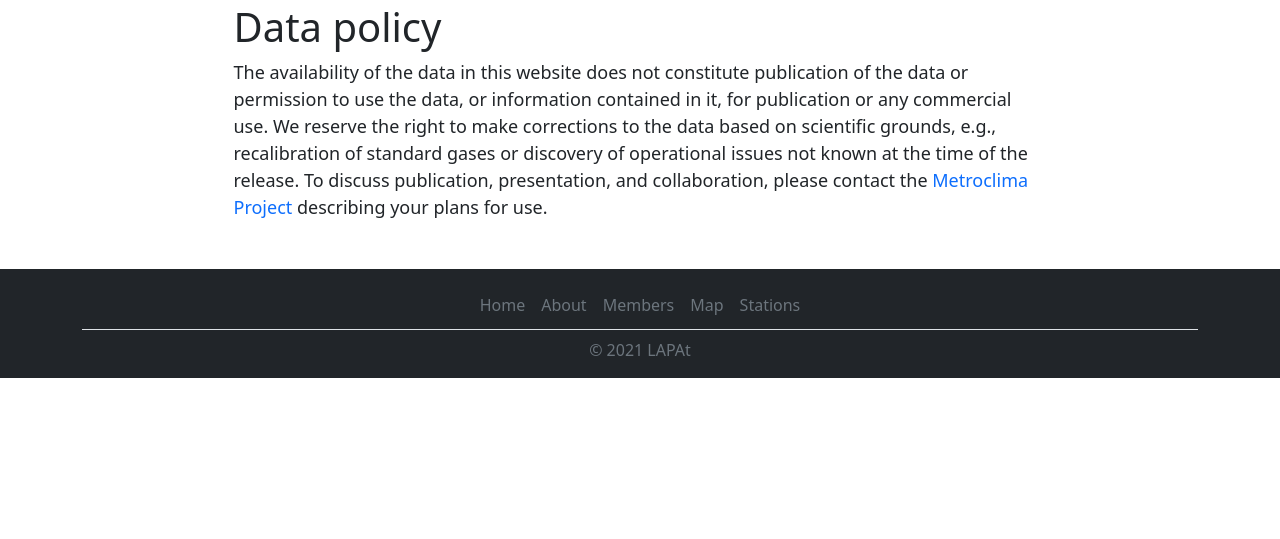
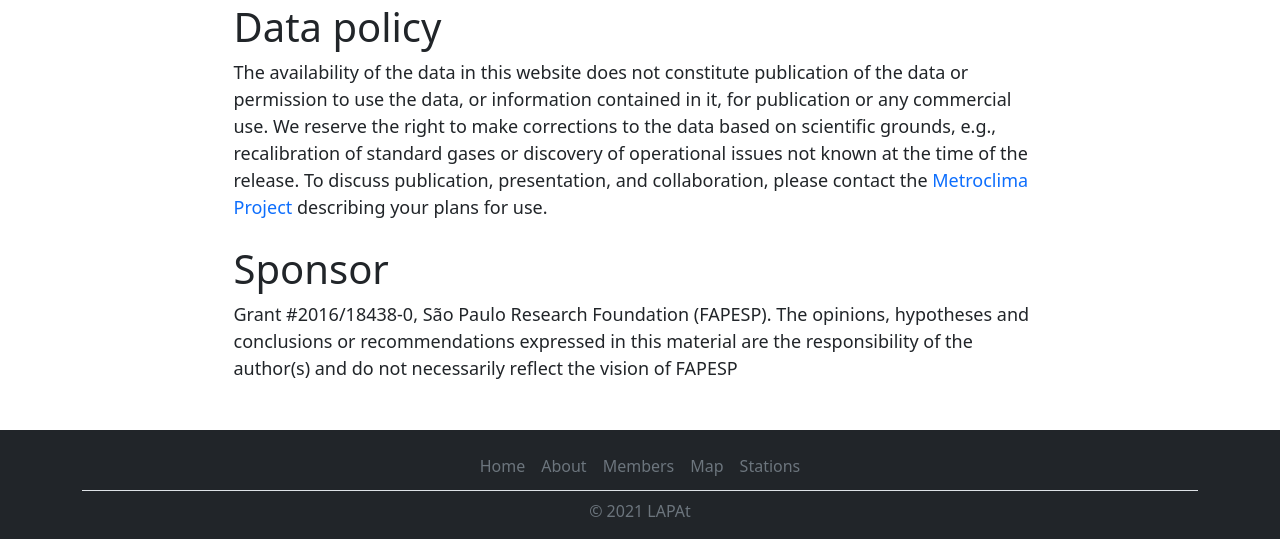
Before and after one commit to lapat-iag-usp/metroclima-masp, a Django app: page /about/ in a window 1280 px wide. Shown: the part 2000-2539 px from the top of the page. Before the commit the page ends 2378 px from the top, so only its background shows below. Run offline with Django 3.2, Linux system fonts and the light colour scheme; some libraries are stand-ins or nearby versions.

Commit message:
Update content

```diff
--- a/metroclima/templates/about.html
+++ b/metroclima/templates/about.html
@@ -5,10 +5,10 @@
 
 <div class="container">
   <div class="container col-lg-9">
+
     <h2 class="display-5 mt-5">Metroclima Project</h2>
 
     <h3 class="display-6 mt-4">About</h3>
-
     <div class="lead" style="font-size:18px">
       <p>
         Urban areas are expanding in all parts of the world, and are recognized as important
@@ -112,8 +112,7 @@
     </div>
 
     <h3 class="display-6 mt-4">Data policy</h3>
-
-    <div class="lead mb-5" style="font-size:18px">
+    <div class="lead" style="font-size:18px">
       <p>
         The availability of the data in this website does not constitute publication of the data
         or permission to use the data, or information contained in it, for publication or any
@@ -125,6 +124,16 @@
       </p>
     </div>
 
+    <h3 class="display-6 mt-4">Sponsor</h3>
+    <div class="lead mb-5" style="font-size:18px">
+      <p>
+        Grant #2016/18438-0, São Paulo Research Foundation (FAPESP).
+        The opinions, hypotheses and conclusions or recommendations
+        expressed in this material are the responsibility of the author(s)
+        and do not necessarily reflect the vision of FAPESP
+      </p>
+    </div>
+
   </div>
 </div>
 
--- a/metroclima/templates/footer.html
+++ b/metroclima/templates/footer.html
@@ -7,6 +7,8 @@
       <li class="nav-item"><a href="{% url 'stations_map' %}" class="nav-link px-2 text-muted">Map</a></li>
       <li class="nav-item"><a href="{% url 'stations_list' %}" class="nav-link px-2 text-muted">Stations</a></li>
     </ul>
-    <p class="text-center text-muted mb-0">© 2021 LAPAt</p>
+    <a href="http://www.lapat.iag.usp.br/" style="text-decoration:None">
+      <p class="text-center text-muted mb-0">© 2021 LAPAt</p>
+    </a>
   </div>
 </footer>
--- a/metroclima/templates/members/members_list.html
+++ b/metroclima/templates/members/members_list.html
@@ -38,8 +38,8 @@
       </table>
     {% endfor %}
     <h2 class="display-6 mt-5 mb-4">Sponsor</h2>
-      Grant #2016/18438-0, São Paulo Research Foundation (FAPESP)
-      <p class="text-muted">
+      <p class="lead" style="font-size:16px">
+        Grant #2016/18438-0, São Paulo Research Foundation (FAPESP).
         The opinions, hypotheses and conclusions or recommendations
         expressed in this material are the responsibility of the author(s)
         and do not necessarily reflect the vision of FAPESP
--- a/metroclima/templates/stations/stations_list.html
+++ b/metroclima/templates/stations/stations_list.html
@@ -29,7 +29,8 @@
             <p class="lead mb-0" style="font-size:18px"><b>{{ station.name }}</b></p>
             <p class="lead mb-0" style="font-size:16px">{{ station.description }}</p>
             <a href="/stations/{{ station.slug }}" style="font-size:12px;text-decoration:none;vertical-align:top">
-              more info</a>
+              <p>more info</p>
+            </a>
           </td>
         </tr>
       {% endfor %}
```
Lines whose indentation alone changed are shown as unchanged.
